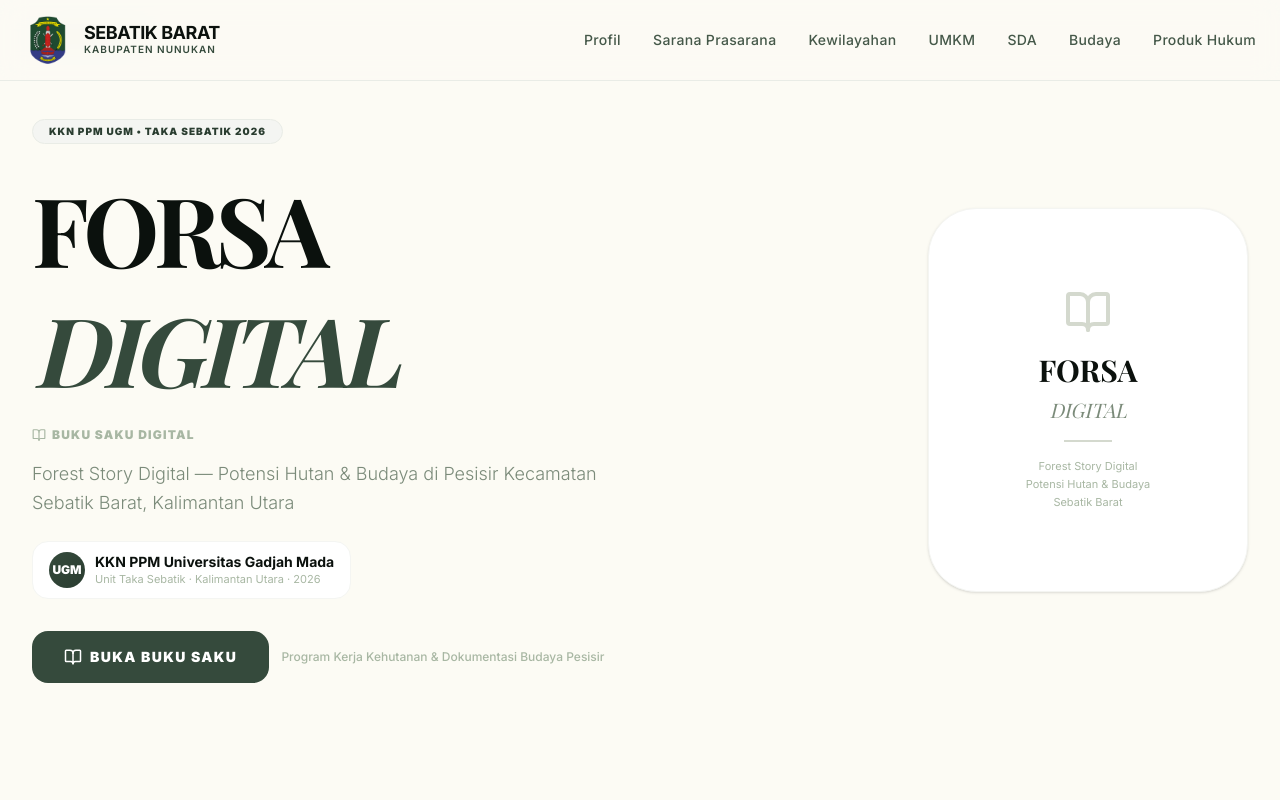
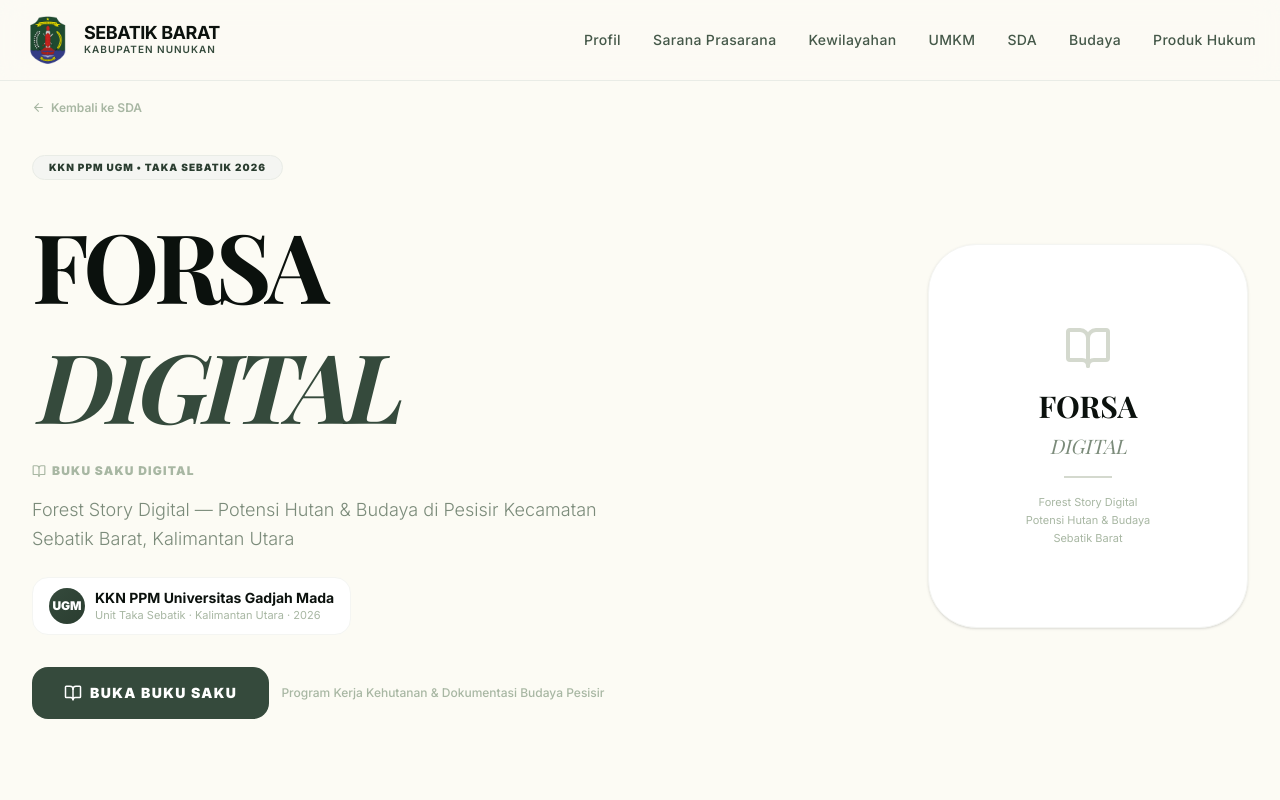
Before and after one commit to NasyaPutriRaudhah/kkn-frontend, a Next.js app: page /sda/forsa-digital in a window 1280 px wide. Shown: the top 800 px of the page. Built offline with nearby package versions, Linux system fonts and the light colour scheme; a web font is replaced by a local one.

Commit message:
add forsa digital

```diff
--- a/src/app/sda/forsa-digital/page.tsx
+++ b/src/app/sda/forsa-digital/page.tsx
@@ -38,9 +38,9 @@ export default function ForsaDigitalPage() {
   // ── COVER ────────────────────────────────────────────────────────────
   if (!showBook) {
     return (
-      <div className="min-h-screen bg-stone-50 dark:bg-brand-creme flex flex-col">
+      <div className="min-h-screen bg-stone-50 dark:bg-brand-creme flex flex-col pt-24">
         {/* Top Navigation */}
-        <div className="pt-6 pb-4 px-8 max-w-7xl mx-auto w-full">
+        <div className="pb-4 px-8 max-w-7xl mx-auto w-full">
           <Link
             href="/sda"
             className="inline-flex items-center gap-1.5 text-xs font-semibold text-stone-400 hover:text-emerald-600 transition-colors"
@@ -144,10 +144,10 @@ export default function ForsaDigitalPage() {
 
   // ── BOOK ──────────────────────────────────────────────────────────────
   return (
-    <div className="min-h-screen bg-stone-50 dark:bg-brand-creme">
+    <div className="min-h-screen bg-stone-50 dark:bg-brand-creme pt-20">
       {/* Progress Bar */}
       {!isToc && (
-        <div className="h-1 bg-emerald-100 dark:bg-emerald-300/30 sticky top-0 z-50">
+        <div className="h-1 bg-emerald-100 dark:bg-emerald-300/30 sticky top-[76px] z-50">
           <div
             className="h-full bg-gradient-to-r from-emerald-500 to-emerald-400 transition-all duration-400 ease-out"
             style={{ width: `${progressPct}%` }}
@@ -156,7 +156,7 @@ export default function ForsaDigitalPage() {
       )}
 
       {/* Sticky Navigation */}
-      <div className="sticky top-0 z-40 glass-nav">
+      <div className="sticky top-[76px] z-40 glass-nav">
         <div className="flex items-center px-4 pt-2 pb-0">
           <Link
             href="/sda"
```
